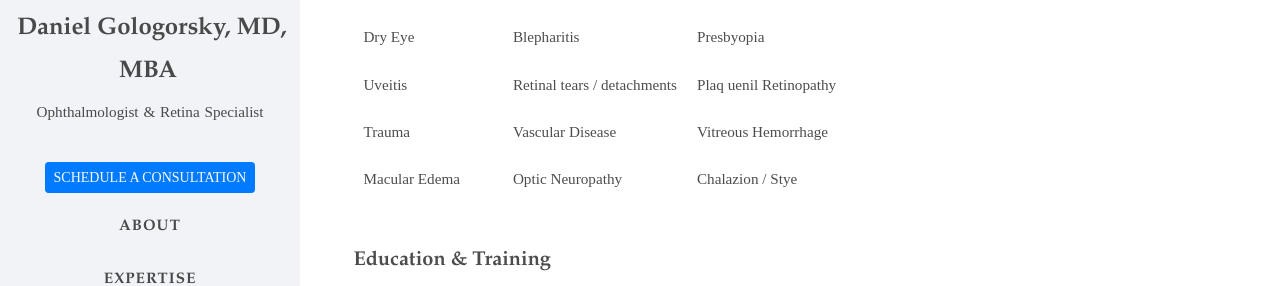
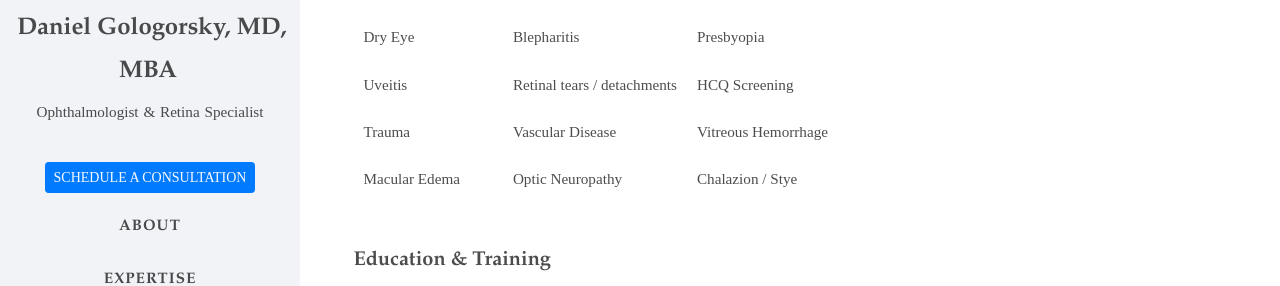
Before and after one commit to RGologorsky/rgologorsky.github.io, a Jekyll site: the page built from index.html, in a window 1280 px wide and 900 px high, scrolled down 454 px. Shown: the part 184-470 px from the top of the window. Built offline with Jekyll 4.4.1, drawn with Linux system fonts in a browser that asks for light colours; nearby versions of some CDN libraries; some web fonts are replaced.

Commit message:
Update expertise.html
Change Plaquenil Retinopathy to HCQ Screening

```diff
--- a/_includes/expertise.html
+++ b/_includes/expertise.html
@@ -28,7 +28,7 @@
               <td style="padding: 10px; border: none">
                 Retinal tears / detachments
               </td>
-              <td style="padding: 10px; border: none">Plaq uenil Retinopathy</td>
+              <td style="padding: 10px; border: none">HCQ Screening</td>
             </tr>
             <tr>
               <td style="padding: 10px; border: none">Trauma</td>
```
